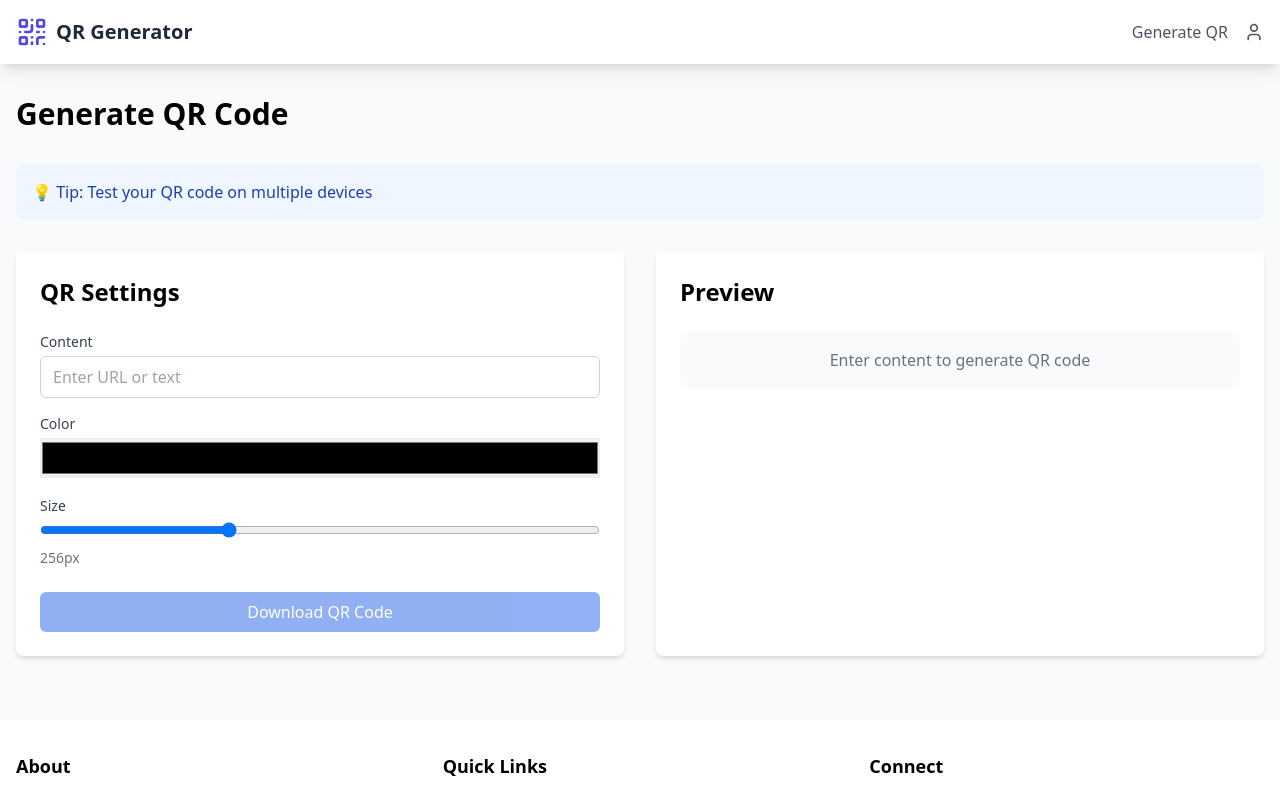
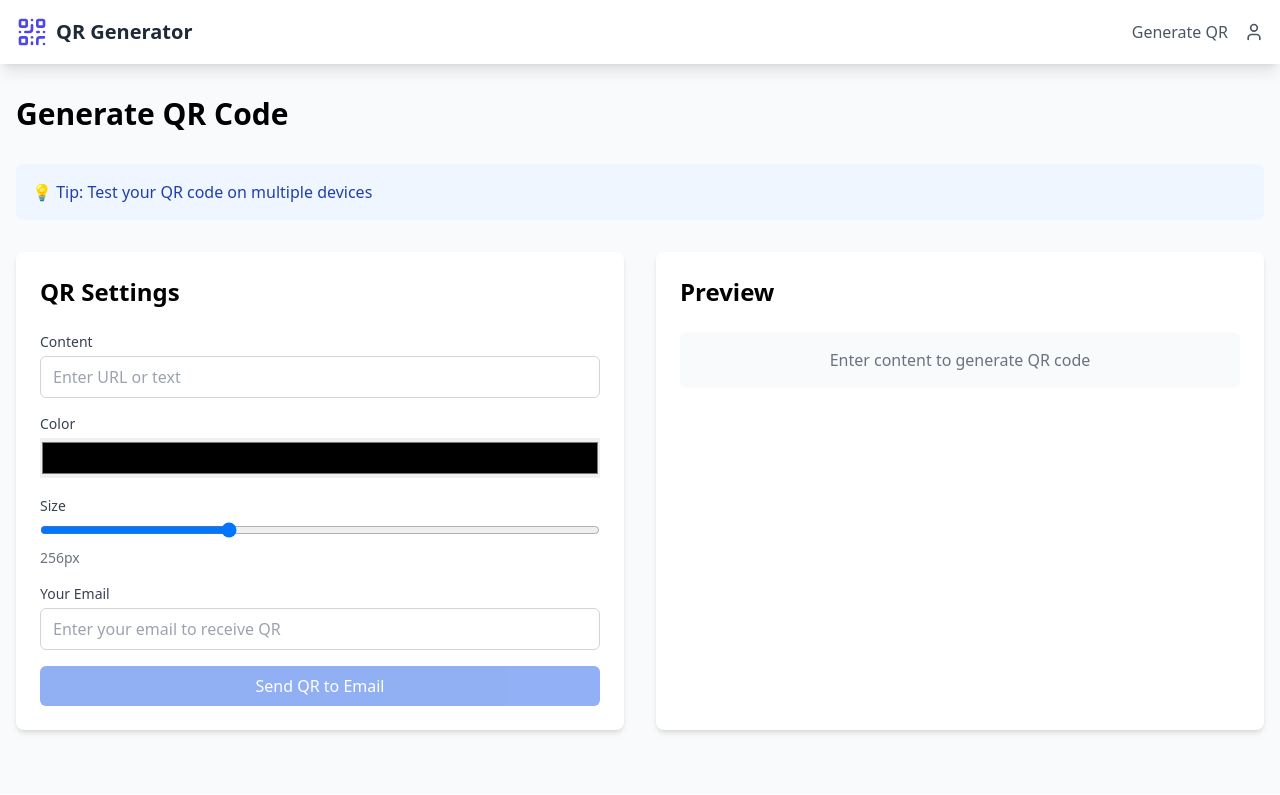
Before and after one commit to djafarov05/qr-code-generator-frontend, a React (Vite) app: page /generator in a window 1280 px wide. Shown: the top 795 px of the page. Built offline with nearby package versions, Linux system fonts and the light colour scheme.

Commit message:
add email sent to logic, add button loader

```diff
--- a/src/api/api.ts
+++ b/src/api/api.ts
@@ -1,11 +1,4 @@
 const API_BASE_URL = "http://localhost:5000";
-export const deleteAccount = () =>
-  fetch(`${API_BASE_URL}/api/users/delete`, {
-    method: "DELETE",
-    credentials: "include",
-  }).then((r) => {
-    if (!r.ok) throw new Error("Failed to delete account");
-  });
 
 export interface UserProfile {
   id: number;
@@ -23,6 +16,15 @@ export interface RegisterData {
   email: string;
   password: string;
 }
+
+export const deleteAccount = () =>
+  fetch(`${API_BASE_URL}/api/users/delete`, {
+    method: "DELETE",
+    credentials: "include",
+  }).then((r) => {
+    if (!r.ok) throw new Error("Failed to delete account");
+  });
+
 
 export const getProfile = async (): Promise<UserProfile> => {
   try {
@@ -134,3 +136,26 @@ export const logoutUser = async (): Promise<void> => {
     throw error;
   }
 };
+
+export const sendQRCodeToEmail = async (payload: {
+  email: string;
+  content: string;
+  color: string;
+  size: number;
+}): Promise<void> => {
+  try {
+    const response = await fetch(`${API_BASE_URL}/api/email/send-qr`, {
+      method: "POST",
+      headers: { "Content-Type": "application/json" },
+      body: JSON.stringify(payload),
+    });
+
+    if (!response.ok) {
+      const errorData = await response.json();
+      throw new Error(errorData.message || "Failed to send QR code email");
+    }
+  } catch (error: any) {
+    console.error("Error sending QR code to email:", error.message);
+    throw error;
+  }
+};
--- a/src/pages/Generator.tsx
+++ b/src/pages/Generator.tsx
@@ -6,6 +6,8 @@ import { useNavigate } from "react-router-dom";
 import { Helmet } from "react-helmet";
 import { useQRStore } from "../store/qrStore";
 import { useUserStore } from "../store/userStore";
+import { toast } from "react-toastify";
+import { sendQRCodeToEmail } from "../api/api"; // 👈 добавь этот импорт
 
 const Generator = () => {
   const navigate = useNavigate();
@@ -14,11 +16,14 @@ const Generator = () => {
   const [qrValue, setQrValue] = useState("");
   const [qrColor, setQrColor] = useState("#000000");
   const [qrSize, setQrSize] = useState(256);
+  const [guestEmail, setGuestEmail] = useState("");
   const [error, setError] = useState<string | null>(null);
   const [tip, setTip] = useState("");
   const [shortenedUrl, setShortenedUrl] = useState("");
   const [isUrlShortened, setIsUrlShortened] = useState(false);
   const isLoggedIn = useUserStore((s) => s.isLoggedIn);
+  const [isSending, setIsSending] = useState(false);
+
 
   useEffect(() => {
     (async () => {
@@ -67,24 +72,28 @@ const Generator = () => {
     }
   };
 
-  const downloadQRCode = () => {
-    const imgURL = `https://api.qrserver.com/v1/create-qr-code/?size=${qrSize}x${qrSize}&data=${encodeURIComponent(
-      qrValue
-    )}&color=${qrColor.replace("#", "")}`;
+  const handleSendToEmail = async () => {
+    if (!guestEmail) {
+      toast.error("Email is required");
+      return;
+    }
+    setIsSending(true);
+    try {
+      await sendQRCodeToEmail({
+        email: guestEmail,
+        content: qrValue,
+        color: qrColor,
+        size: qrSize,
+      });
+      toast.success("QR code sent to your email!");
+      setGuestEmail("");
+    } catch {
+      toast.error("Failed to send QR code");
+    } finally {
+      setIsSending(false);
+    }
+  };
 
-    fetch(imgURL)
-      .then((res) => res.blob())
-      .then((blob) => {
-        const url = window.URL.createObjectURL(blob);
-        const a = document.createElement("a");
-        a.href = url;
-        a.download = "qr-code.png";
-        document.body.appendChild(a);
-        a.click();
-        document.body.removeChild(a);
-        window.URL.revokeObjectURL(url);
-      });
-  };
 
   return (
     <>
@@ -110,13 +119,9 @@ const Generator = () => {
             <h2 className="text-2xl font-bold mb-6">QR Settings</h2>
 
             <div className="mb-4">
-              <label
-                htmlFor="content"
-                className="block text-sm font-medium text-gray-700 mb-1"
-              >
+              <label htmlFor="content" className="block text-sm font-medium text-gray-700 mb-1">
                 Content
               </label>
-
               <input
                 id="content"
                 type="text"
@@ -125,7 +130,6 @@ const Generator = () => {
                 placeholder="Enter URL or text"
                 className="w-full px-3 py-2 border border-gray-300 rounded-md"
               />
-
               {qrValue.startsWith("http") && !isUrlShortened && (
                 <button
                   onClick={handleShortenUrl}
@@ -134,15 +138,11 @@ const Generator = () => {
                   Shorten URL
                 </button>
               )}
-
               {error && <p className="text-red-500 text-sm mt-1">{error}</p>}
             </div>
 
             <div className="mb-4">
-              <label
-                htmlFor="color"
-                className="block text-sm font-medium text-gray-700 mb-1"
-              >
+              <label htmlFor="color" className="block text-sm font-medium text-gray-700 mb-1">
                 Color
               </label>
               <input
@@ -154,11 +154,8 @@ const Generator = () => {
               />
             </div>
 
-            <div className="mb-6">
-              <label
-                htmlFor="size"
-                className="block text-sm font-medium text-gray-700 mb-1"
-              >
+            <div className="mb-4">
+              <label htmlFor="size" className="block text-sm font-medium text-gray-700 mb-1">
                 Size
               </label>
               <input
@@ -174,6 +171,22 @@ const Generator = () => {
               <div className="text-sm text-gray-500 mt-1">{qrSize}px</div>
             </div>
 
+            {!isLoggedIn && (
+              <div className="mb-4">
+                <label htmlFor="email" className="block text-sm font-medium text-gray-700 mb-1">
+                  Your Email
+                </label>
+                <input
+                  id="email"
+                  type="email"
+                  value={guestEmail}
+                  onChange={(e) => setGuestEmail(e.target.value)}
+                  placeholder="Enter your email to receive QR"
+                  className="w-full px-3 py-2 border border-gray-300 rounded-md"
+                />
+              </div>
+            )}
+
             {isLoggedIn ? (
               <button
                 onClick={handleSaveQRCode}
@@ -184,12 +197,16 @@ const Generator = () => {
               </button>
             ) : (
               <button
-                onClick={downloadQRCode}
-                disabled={!qrValue || !validateQRData(qrValue)}
-                className="w-full bg-blue-600 text-white py-2 px-4 rounded-md hover:bg-blue-700 disabled:opacity-50 disabled:cursor-not-allowed"
-              >
-                Download QR Code
-              </button>
+  onClick={handleSendToEmail}
+  disabled={!qrValue || !guestEmail || !validateQRData(qrValue) || isSending}
+  className="w-full bg-blue-600 text-white py-2 px-4 rounded-md hover:bg-blue-700 disabled:opacity-50 disabled:cursor-not-allowed flex items-center justify-center"
+>
+  {isSending ? (
+    <span className="animate-spin h-5 w-5 border-2 border-white border-t-transparent rounded-full mr-2" />
+  ) : null}
+  {isSending ? "Sending..." : "Send QR to Email"}
+</button>
+
             )}
           </div>
 
@@ -206,14 +223,10 @@ const Generator = () => {
                     includeMargin
                   />
                 ) : (
-                  <div className="text-red-500">
-                    Content is too long for QR code generation
-                  </div>
+                  <div className="text-red-500">Content is too long for QR code generation</div>
                 )
               ) : (
-                <div className="text-gray-500">
-                  Enter content to generate QR code
-                </div>
+                <div className="text-gray-500">Enter content to generate QR code</div>
               )}
             </div>
           </div>
```
